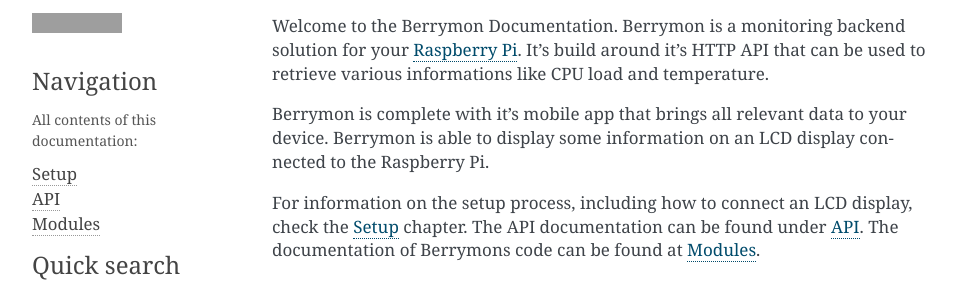
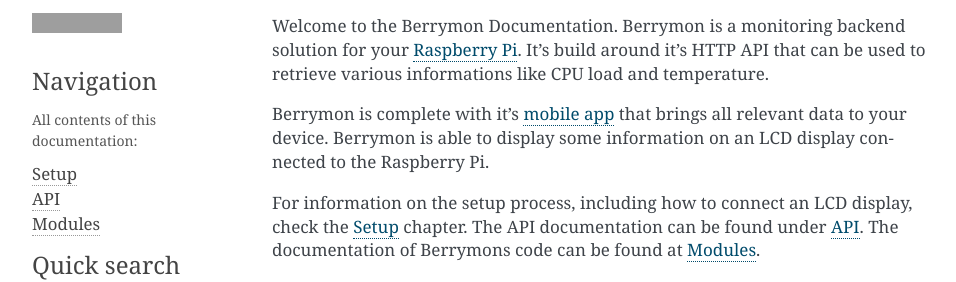
Before and after one commit to maxkreja/berrymon, a Sphinx documentation site: the page built from sphinx/source/index.rst, in a window 1280 px wide and 1044 px high, cut to the strip 145-427 px from the top of the window. Shown: the whole strip, without its empty margins (148-1104 px from the left). Built offline with Sphinx 7.4.7, drawn with Linux system fonts in a browser that asks for light colours; some of the changed lines change nothing that is shown; grey boxes are pictures that could not be loaded.

Commit message:
Update documentation links

```diff
--- a/sphinx/source/index.rst
+++ b/sphinx/source/index.rst
@@ -11,7 +11,7 @@
 around it's HTTP API that can be used to retrieve various informations like
 CPU load and temperature.
 
-Berrymon is complete with it's mobile app that brings all relevant data to your
+Berrymon is complete with it's `mobile app <https://github.com/maxkreja/berrymon_app>`_ that brings all relevant data to your
 device. Berrymon is able to display some information on an LCD display connected to
 the Raspberry Pi.
 
```
